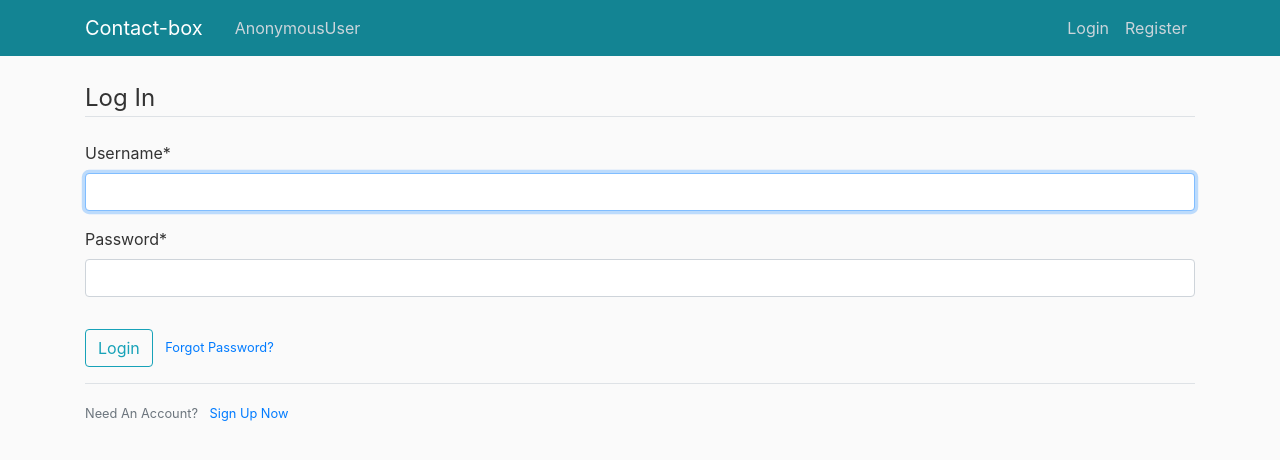
After one commit to TobKed/contact_box, a Django app: page /login/ in a window 1280 px wide. The commit adds this page. Shown: the top 460 px of the page. Run offline with Django 3.2, Linux system fonts and the light colour scheme; some libraries are stand-ins or nearby versions.

Commit message:
add login view add crispy forms external app

```diff
--- a/src/contact_box/urls.py
+++ b/src/contact_box/urls.py
@@ -15,8 +15,10 @@ Including another URLconf
 """
 from django.contrib import admin
 from django.urls import path, include
+from django.contrib.auth import views as auth_views
 
 urlpatterns = [
     path('admin/', admin.site.urls),
+    path('login/', auth_views.LoginView.as_view(template_name='users/login.html'), name='login'),
     path('', include('contacts.urls')),
 ]
--- a/src/contacts/templates/contacts/base.html
+++ b/src/contacts/templates/contacts/base.html
@@ -25,7 +25,7 @@
 
 <main role="main" class="container">
     <div class="row">
-        <div class="bg-secondary col-md-12">
+        <div class="col-md-12">
 
             {% if messages %}
                 {% for message in messages %}
--- a/src/contacts/templates/contacts/navbar.html
+++ b/src/contacts/templates/contacts/navbar.html
@@ -17,7 +17,7 @@
             <a class="nav-item nav-link" href="#">Profile</a>
             <a class="nav-item nav-link" href="#">Logout</a>
           {% else %}
-            <a class="nav-item nav-link" href="#">Login</a>
+            <a class="nav-item nav-link" href="{% url 'login' %}">Login</a>
             <a class="nav-item nav-link" href="#">Register</a>
           {% endif %}
         </div>
--- /dev/null
+++ b/src/users/templates/users/login.html
@@ -0,0 +1,25 @@
+{% extends "contacts/base.html" %}
+{% load crispy_forms_tags %}
+
+{% block content %}
+    <div class="content-section">
+        <form method="POST">
+            {% csrf_token %}
+            <fieldset class="form-group">
+                <legend class="border-bottom mb-4">Log In</legend>
+                {{ form|crispy }}
+            </fieldset>
+            <div class="form-group">
+                <button class="btn btn-outline-info" type="submit">Login</button>
+                <small class="text-muted ml-2">
+                    <a href="#">Forgot Password?</a>
+                </small>
+            </div>
+        </form>
+        <div class="border-top pt-3">
+            <small class="text-muted">
+                Need An Account? <a class="ml-2" href="#">Sign Up Now</a>
+            </small>
+        </div>
+    </div>
+{% endblock content %}
```
Also changed, not shown: src/contact_box/settings.py (+8 -0 lines).
